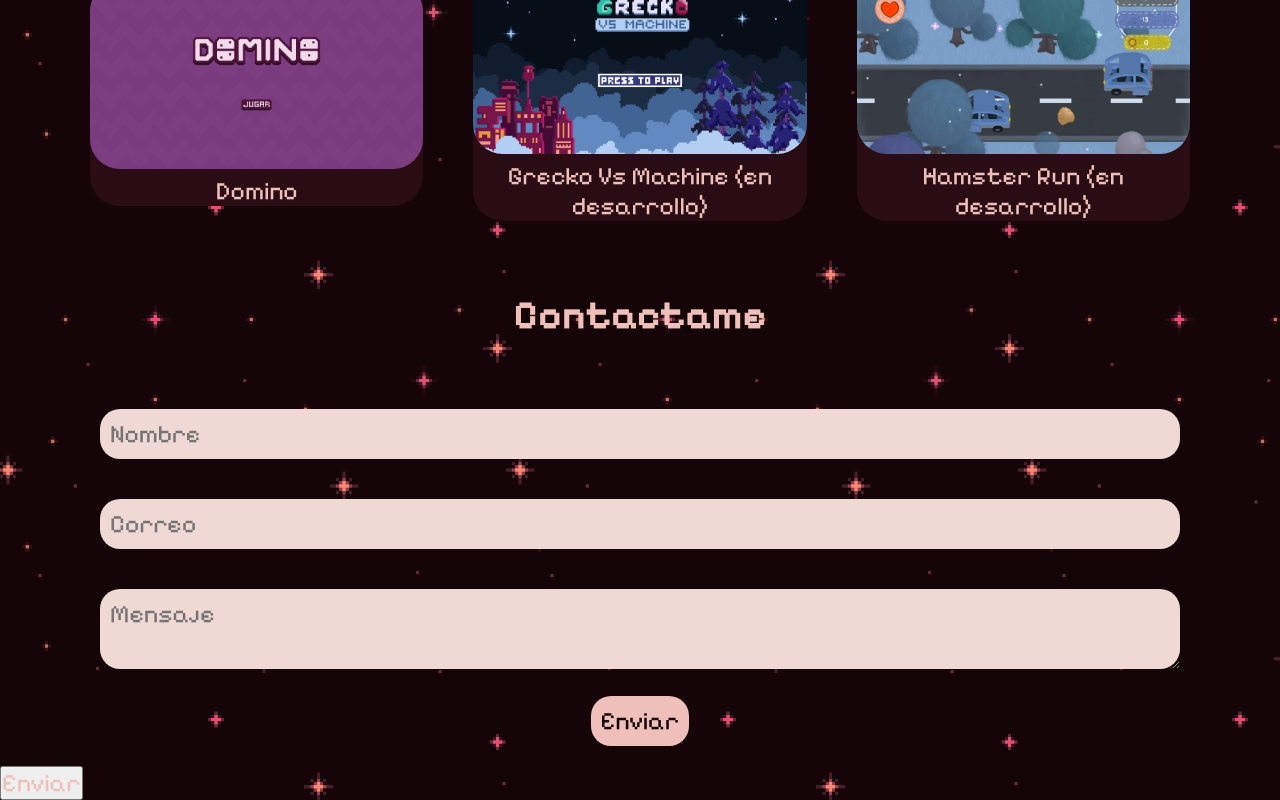
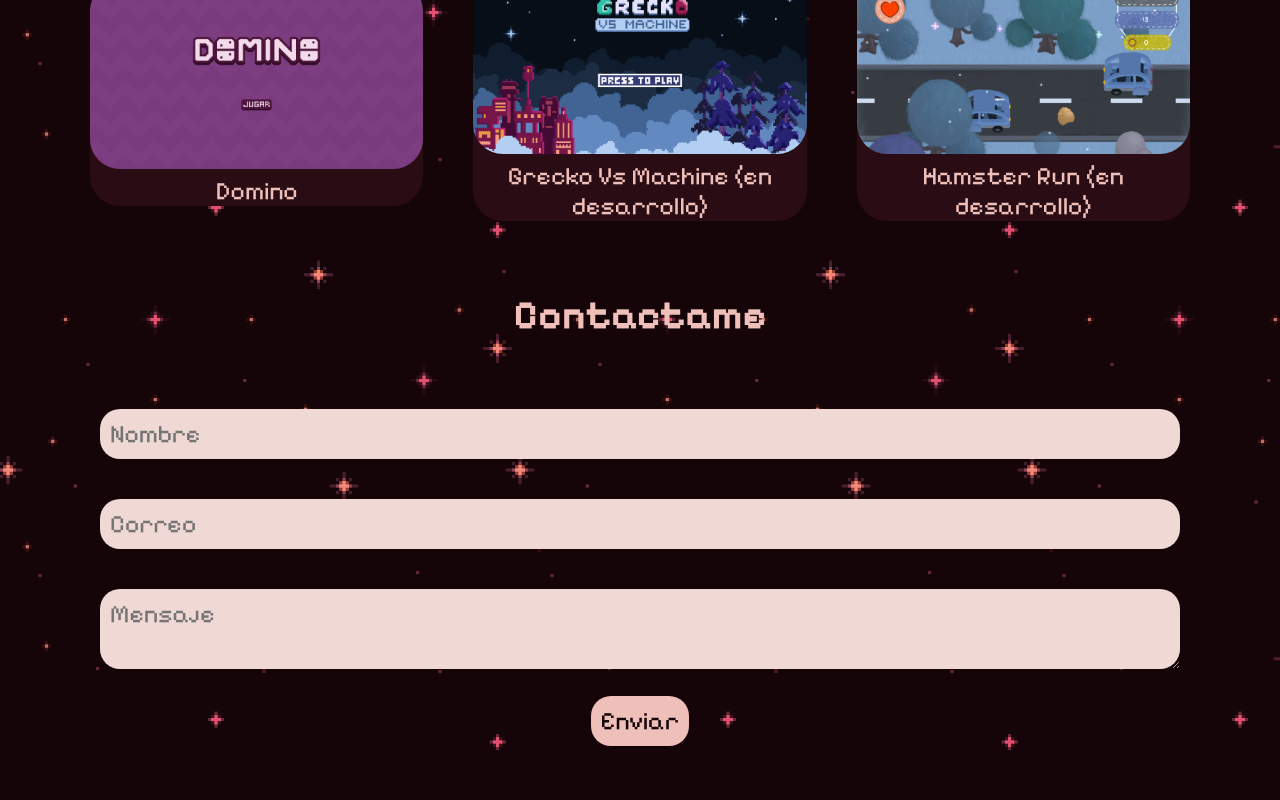
Before and after one commit to KevinParraDev/portfolio, a Next.js app: page / in a window 1280 px wide. Shown: the part 1634-2434 px from the top of the page. After the commit the page ends 2400 px from the top, so only its background shows below. Built offline with nearby package versions, Linux system fonts and the light colour scheme.

Commit message:
Correccion import

```diff
--- a/pages/index.js
+++ b/pages/index.js
@@ -2,7 +2,7 @@ import Banner from "../components/Banner";
 import Contact from "../components/Contact";
 import Layout from "../components/Layout";
 import Skills from "../components/Skills";
-import Projects from "../components/projects";
+import Projects from "../components/Projects";
 
 const Index = () => (
     <Layout>
@@ -10,11 +10,6 @@ const Index = () => (
         <Skills></Skills>
         <Projects></Projects>
         <Contact></Contact>
-        <button onClick={async () => {
-            const res = await fetch('/api/send', { method: 'POST', })
-            const data = await res.json()
-            console.log(data)
-        }}>Enviar</button>
     </Layout>
 )
 
```
